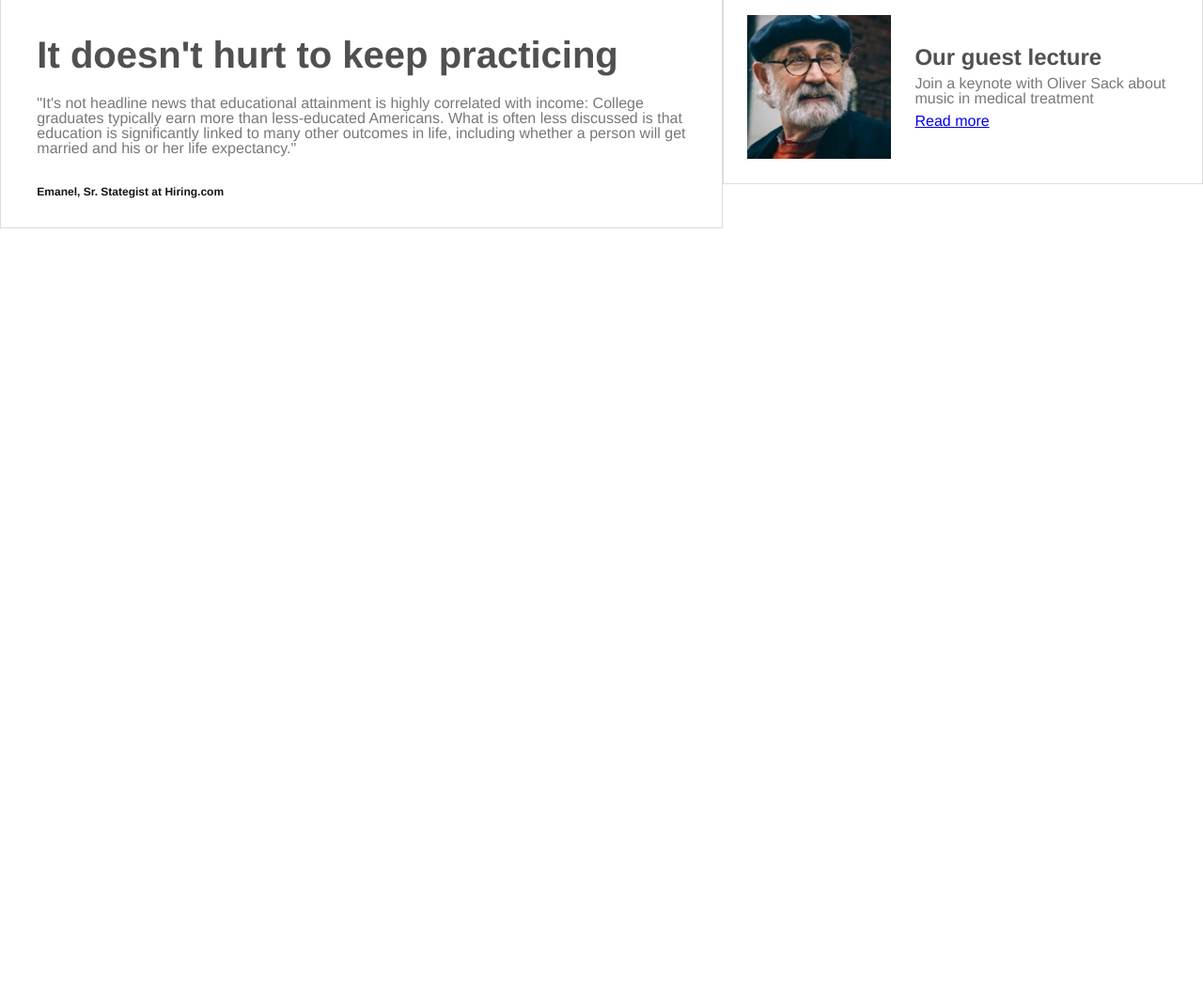
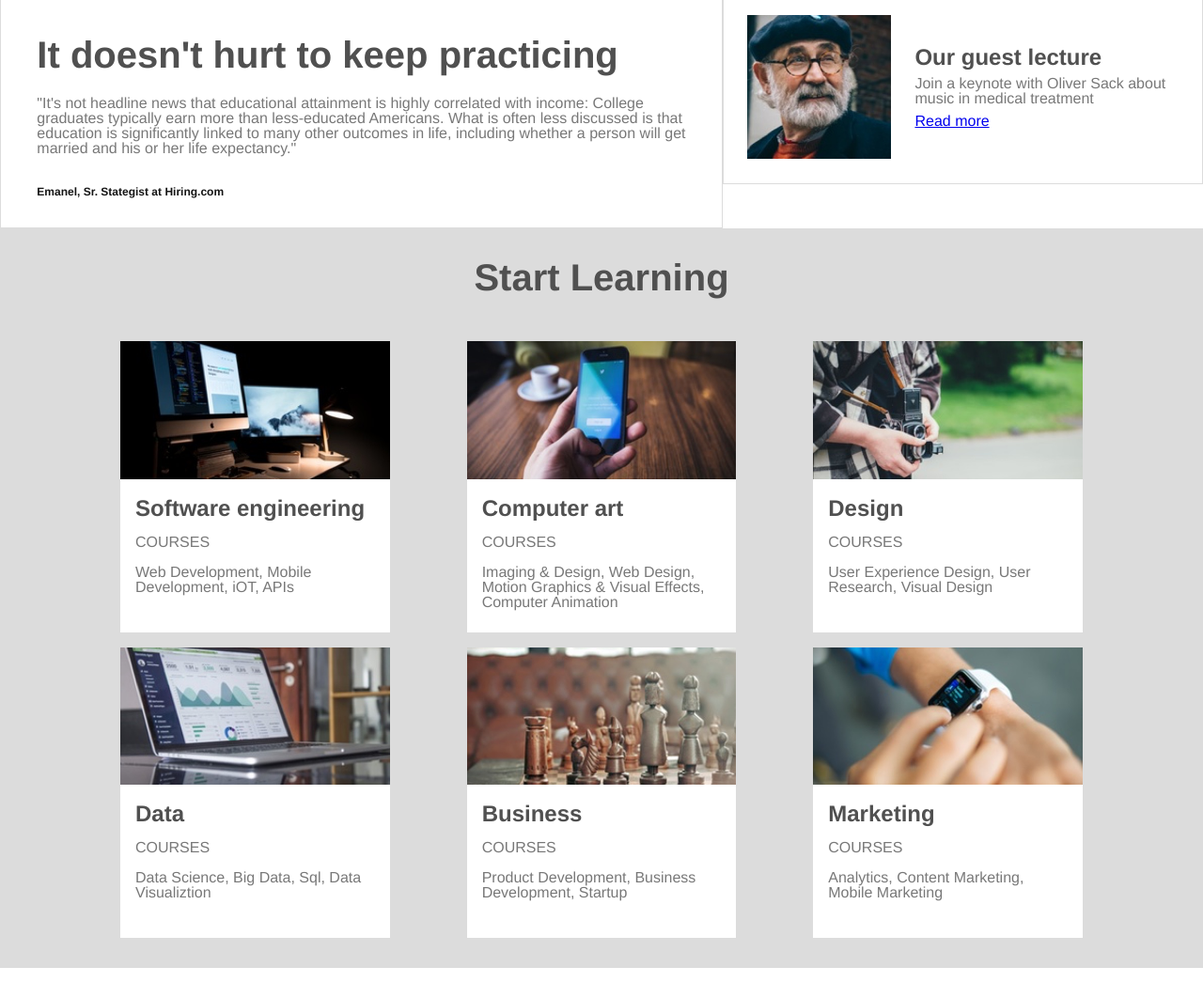
Before and after one commit to Fostrich10/ColmarAcademy, a plain HTML site: page index.html in a window 1280 px wide. Shown: the part 1117-2179 px from the top of the page at 94% size. Before the commit the page ends 1360 px from the top, so only its background shows below. Drawn offline with Linux system fonts and the light colour scheme.

Commit message:
Add Content and styles to courses section

```diff
--- a/index.html
+++ b/index.html
@@ -22,7 +22,10 @@
       </nav>
     </header>
 
+    <!-- Main body of the page -->
     <div class="content">
+
+      <!-- Eye catching banner to get prospective students started -->
       <div class="banner">
         <img src="resources/images/banner.jpg" alt="Friends studying">
         <div class="tag">
@@ -32,6 +35,8 @@
         </div>
       </div>
 
+
+      <!-- Section for news articals and other information -->
       <div class="articals">
         <div class="mainArtical">
           <img src="resources/images/information-main.jpg" alt="A man reading a book">
@@ -69,14 +74,67 @@
         </div>
       </div>
 
-      <div class="courses">
-
+      <!-- Section for displaying available courses -->
+      <div class="classes">
+        <h1>Start Learning</h1>
+        <div class="courses">
+          <div class="course">
+            <img src="resources/images/course-software.jpg" alt="Computers on a desk">
+            <div>
+              <h3>Software engineering</h3>
+              <p>COURSES</p>
+              <p>Web Development, Mobile Development, iOT, APIs</p>
+            </div>
+          </div>
+          <div class="course">
+            <img src="resources/images/course-computer-art.jpg" alt="Hand holding a phone">
+            <div>
+              <h3>Computer art</h3>
+              <p>COURSES</p>
+              <p>Imaging & Design, Web Design, Motion Graphics & Visual Effects, Computer Animation</p>
+            </div>
+          </div>
+          <div class="course">
+            <img src="resources/images/course-design.jpg" alt="A camera">
+            <div>
+              <h3>Design</h3>
+              <p>COURSES</p>
+              <p>User Experience Design, User Research, Visual Design</p>
+            </div>
+          </div>
+          <div class="course">
+            <img src="resources/images/course-data.jpg" alt="Laptop on a desk">
+            <div>
+              <h3>Data</h3>
+              <p>COURSES</p>
+              <p>Data Science, Big Data, Sql, Data Visualiztion</p>
+            </div>
+          </div>
+          <div class="course">
+            <img src="resources/images/course-business.jpg" alt="Fancy chess board">
+            <div>
+              <h3>Business</h3>
+              <p>COURSES</p>
+              <p>Product Development, Business Development, Startup</p>
+            </div>
+          </div>
+          <div class="course">
+            <img src="resources/images/course-marketing.jpg" alt="Smart watch on a persons wrist">
+            <div>
+              <h3>Marketing</h3>
+              <p>COURSES</p>
+              <p>Analytics, Content Marketing, Mobile Marketing</p>
+            </div>
+          </div>
+        </div>
       </div>
 
+      <!-- Exhibit of project and Thesis's being worked on at the school -->
       <div class="exhibit">
 
       </div>
 
+      <!-- Footer with copyright info -->
       <footer>
 
       </footer>
--- a/resources/css/master.css
+++ b/resources/css/master.css
@@ -14,8 +14,19 @@ h1 {
   color: rgb(80,80,80);
 }
 
+h3 {
+  font-size: 1.5rem;
+  color: rgb(80,80,80);
+  font-weight: bold;
+}
+
 p {
   color: rgb(120,120,120);
+}
+
+img {
+  width: 100%;
+  height: auto;
 }
 
 .gray {
@@ -171,12 +182,49 @@ span.button {
   background-color: rgb(220,220,220);
 }
 
-.subArtical h3 {
-  font-size: 1.5rem;
-  color: rgb(80,80,80);
-  font-weight: bold;
-}
-
 .subArtical p {
   margin: .5rem 0;
 }
+
+/* Styles for Cources section */
+
+.classes {
+  background-color: rgb(220,220,220);
+  text-align: center;
+}
+
+.classes h1 {
+  padding-top: 2rem;
+}
+
+.courses {
+  margin: 2rem auto;
+  width: 80%;
+  display: flex;
+  flex-wrap: wrap;
+  justify-content: space-between;
+  align-items: center;
+  padding-bottom: 2rem;
+}
+
+.course {
+  width: 28%;
+  background-color: white;
+  margin-top: 1rem;
+  text-align: left;
+  transition: width 500ms ease 200ms, margin 500ms ease 200ms;
+}
+
+ .course:hover {
+  width: 40%;
+  margin: 1rem;
+}
+
+.course div {
+  padding: 1rem;
+  height: 8rem;
+}
+
+.course p {
+  margin-top: 1rem;
+}
```
